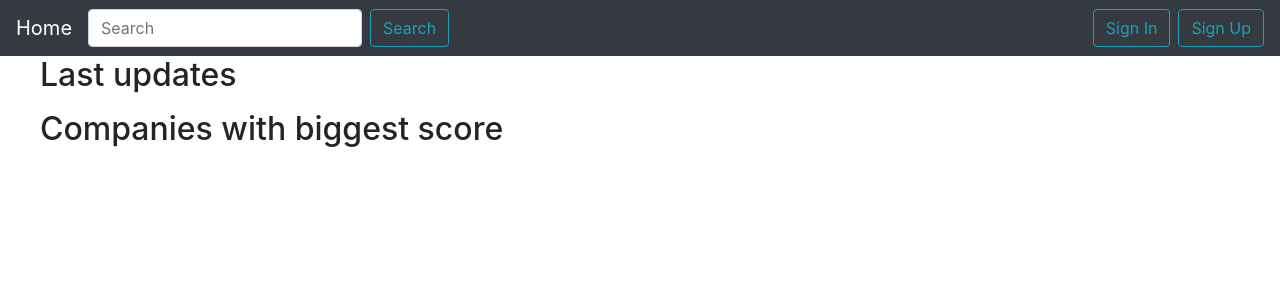
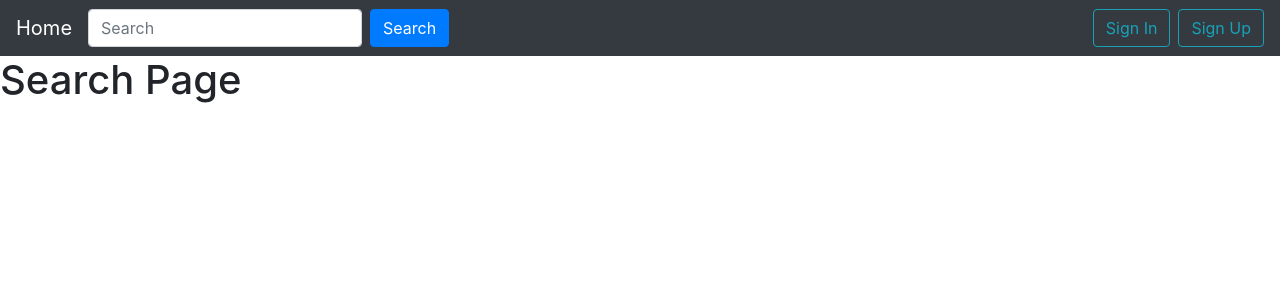
Before and after one commit to s-s-d-s/ilearning_course_project, a React (Create React App) app in the folder client/: page /search in a window 1280 px wide. Shown: the top 300 px of the page. Built offline with nearby package versions, Linux system fonts and the light colour scheme.

Commit message:
Prepare for deploy

```diff
--- a/client/src/common/AppRouter.jsx
+++ b/client/src/common/AppRouter.jsx
@@ -12,6 +12,7 @@ import {ViewCompanies} from "../companies/ViewCompanies"
 import {EditProfile} from "../user_profile/EditProfile"
 import {DeleteAccount} from "../user_profile/DeleteAccount"
 import {CompanyPage} from "../companies/CompanyPage"
+import {Search} from "./Search"
 
 
 export const AppRouter = () => {
@@ -23,6 +24,9 @@ export const AppRouter = () => {
             <BrowserRouter>
                 <NavPanel/>
                 <Switch>
+                    <Route path="/search">
+                        <Search/>
+                    </Route>
                     <Route path="/createcompany">
                         <CreateCompany/>
                     </Route>
--- a/client/src/common/NavPanel.jsx
+++ b/client/src/common/NavPanel.jsx
@@ -1,15 +1,20 @@
-import React, {useContext} from 'react'
+import React, {useContext, useState} from 'react'
 import {Button, Form, FormControl, Nav, Navbar} from "react-bootstrap"
 import {Link, useHistory} from "react-router-dom"
 import {AuthContext} from "../hooks/context.hook"
 
 export const NavPanel = () => {
+    const [search, setSearch] = useState(null)
     const history = useHistory()
     const ctx = useContext(AuthContext)
 
     const signOutHandler = () => {
         ctx.signOut()
         history.push('/')
+    }
+
+    const searchHandler = () => {
+        history.push(`/search?r=${search}`)
     }
 
     return (
@@ -19,24 +24,27 @@ export const NavPanel = () => {
 
                 {ctx.token &&
                 <>
-                    <Nav.Link>
-                        <Link to="/viewcompanies">
-                            Companies
-                        </Link>
-                    </Nav.Link>
+                    <Link to="/viewcompanies">
+                        <Button variant="outline-info">Companies</Button>
+                    </Link>
                 </>}
                 {ctx.token &&
                 <>
-                    <Nav.Link>
-                        <Link to="/createcompany">
-                            Create Company
-                        </Link>
-                    </Nav.Link>
+                    <Link to="/createcompany">
+                        <Button variant="outline-info ml-1 mr-1">Create Company</Button>
+                    </Link>
                 </>}
 
                 <Form inline>
-                    <FormControl type="text" placeholder="Search" className="mr-sm-2"/>
-                    <Button variant="outline-info mr-sm-2">Search</Button>
+                    <FormControl type="text"
+                                 placeholder="Search"
+                                 className="mr-sm-2"
+                                 onChange={(e => setSearch(e.target.value))}/>
+                    <Button
+                        className="outline-info mr-sm-2"
+                        onClick={searchHandler}>
+                        Search
+                    </Button>
                 </Form>
             </Nav>
 
--- /dev/null
+++ b/client/src/common/Search.jsx
@@ -0,0 +1,9 @@
+import React from 'react'
+
+
+export const Search = () => {
+
+    return (
+        <h1>Search Page</h1>
+    )
+}
```
Also changed, not shown: 11 other files (tests, documents, lock files or other folders).
